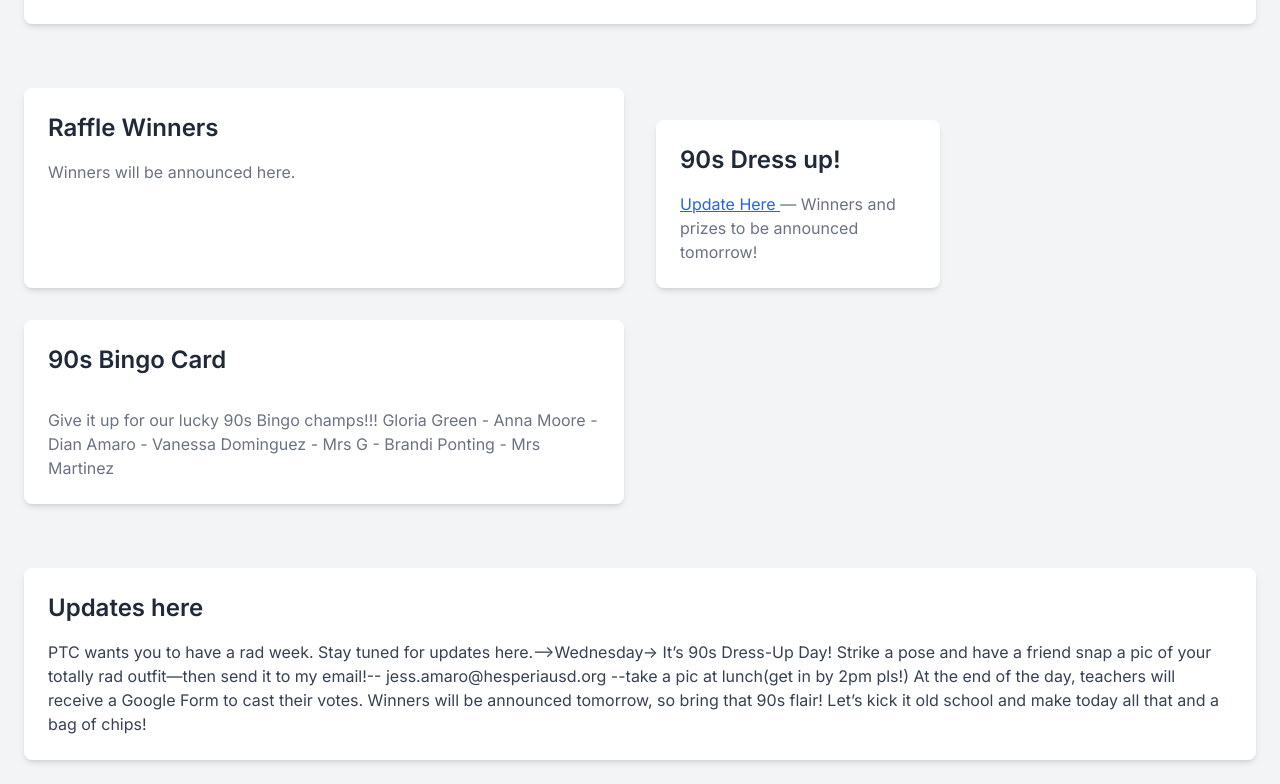
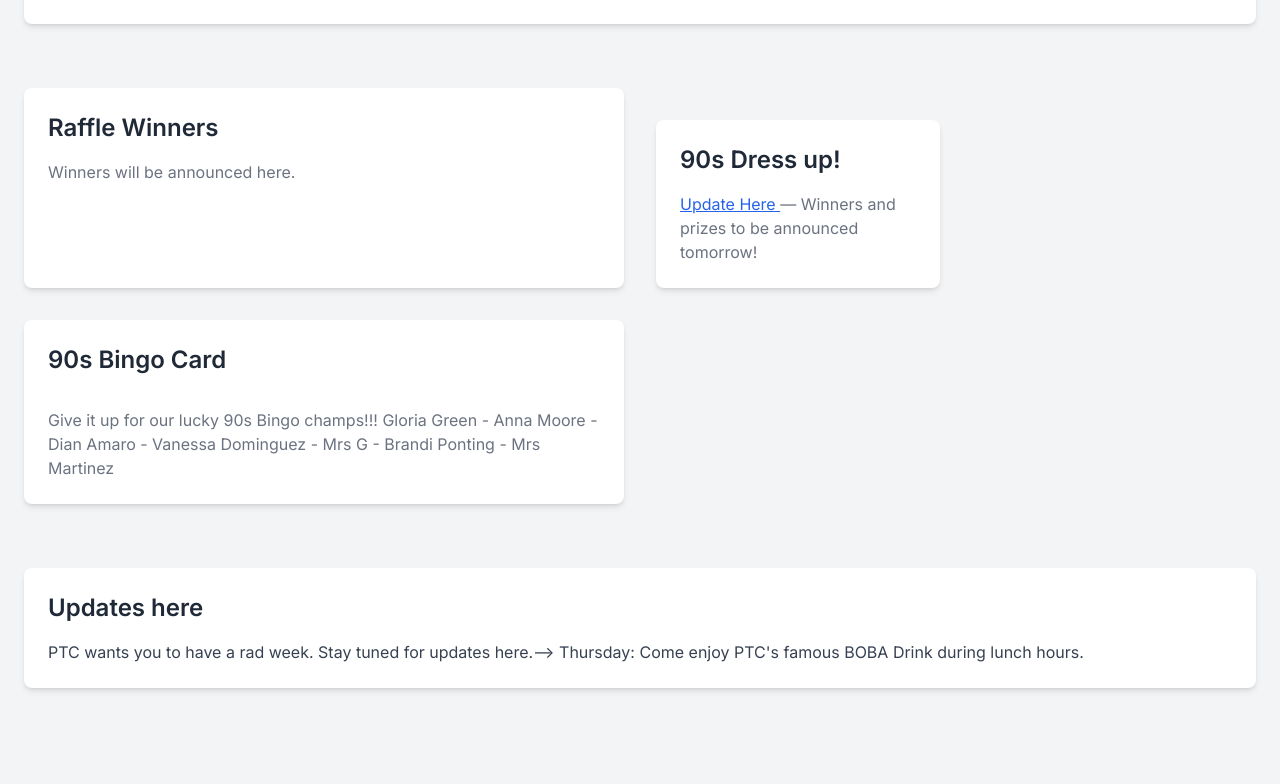
Before and after one commit to lime-ideas/Appreciation2025, a plain HTML site: page index.html in a window 1280 px wide. Shown: the part 2263-3047 px from the top of the page. After the commit the page ends 2975 px from the top, so only its background shows below. Drawn offline with nearby package versions, Linux system fonts and the light colour scheme.

Commit message:
Update index.html

```diff
--- a/index.html
+++ b/index.html
@@ -165,13 +165,7 @@
             <div id="updates" class="bg-white rounded-lg shadow-md p-6 mt-8">
                 <h2 class="text-2xl font-semibold text-gray-800 mb-4">Updates here</h2>
                 <div id="notes-container" class="space-y-4">
-                    <p id="notes-content" class="text-gray-700">PTC wants you to have a rad week. Stay tuned for updates here.-->Wednesday-> It’s 90s Dress-Up Day!
-Strike a pose and have a friend snap a pic of your totally rad outfit—then send it to my email!-- jess.amaro@hesperiausd.org --take a pic at lunch(get in by 2pm pls!)
-
-At the end of the day, teachers will receive a Google Form to cast their votes.
-Winners will be announced tomorrow, so bring that 90s flair!
-
-Let’s kick it old school and make today all that and a bag of chips! </p>
+                    <p id="notes-content" class="text-gray-700">PTC wants you to have a rad week. Stay tuned for updates here.--> Thursday: Come enjoy PTC's famous BOBA Drink during lunch hours. </p>
                 </div>
             </div>
         </div>
```
